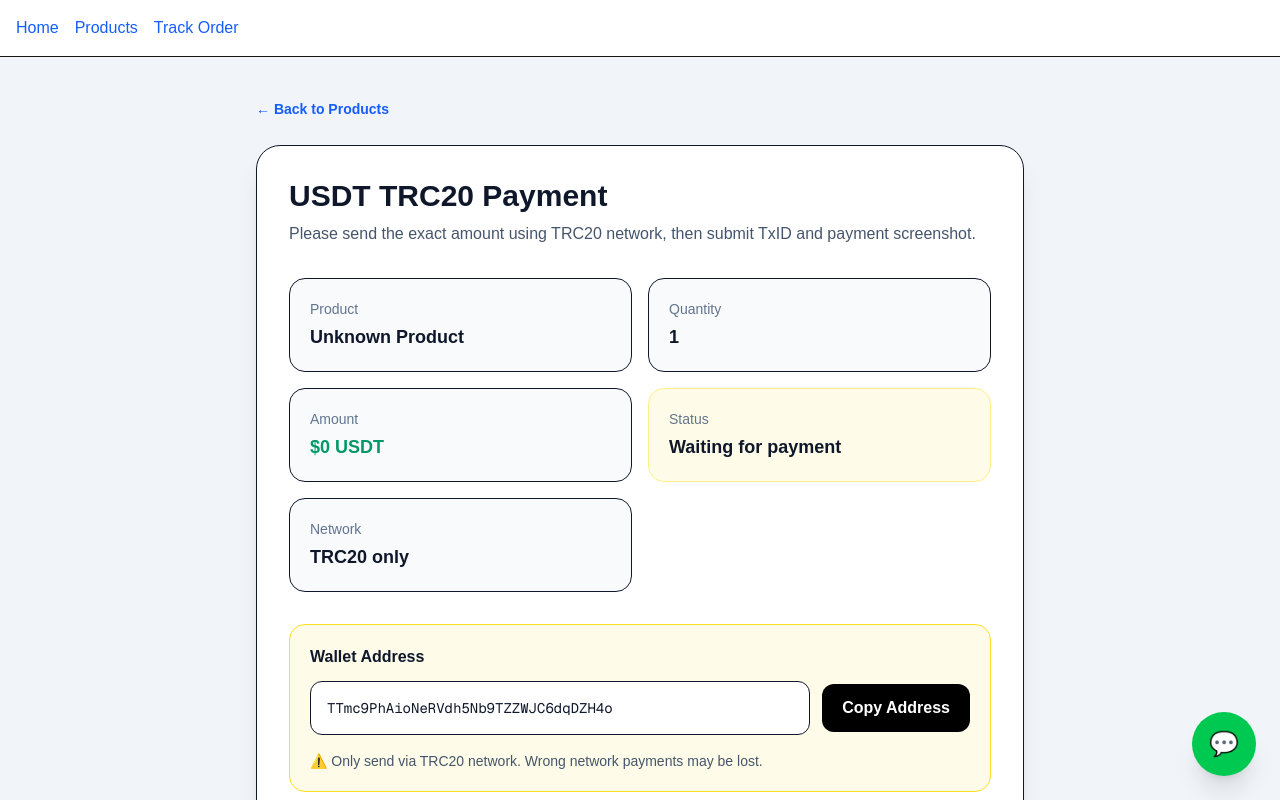
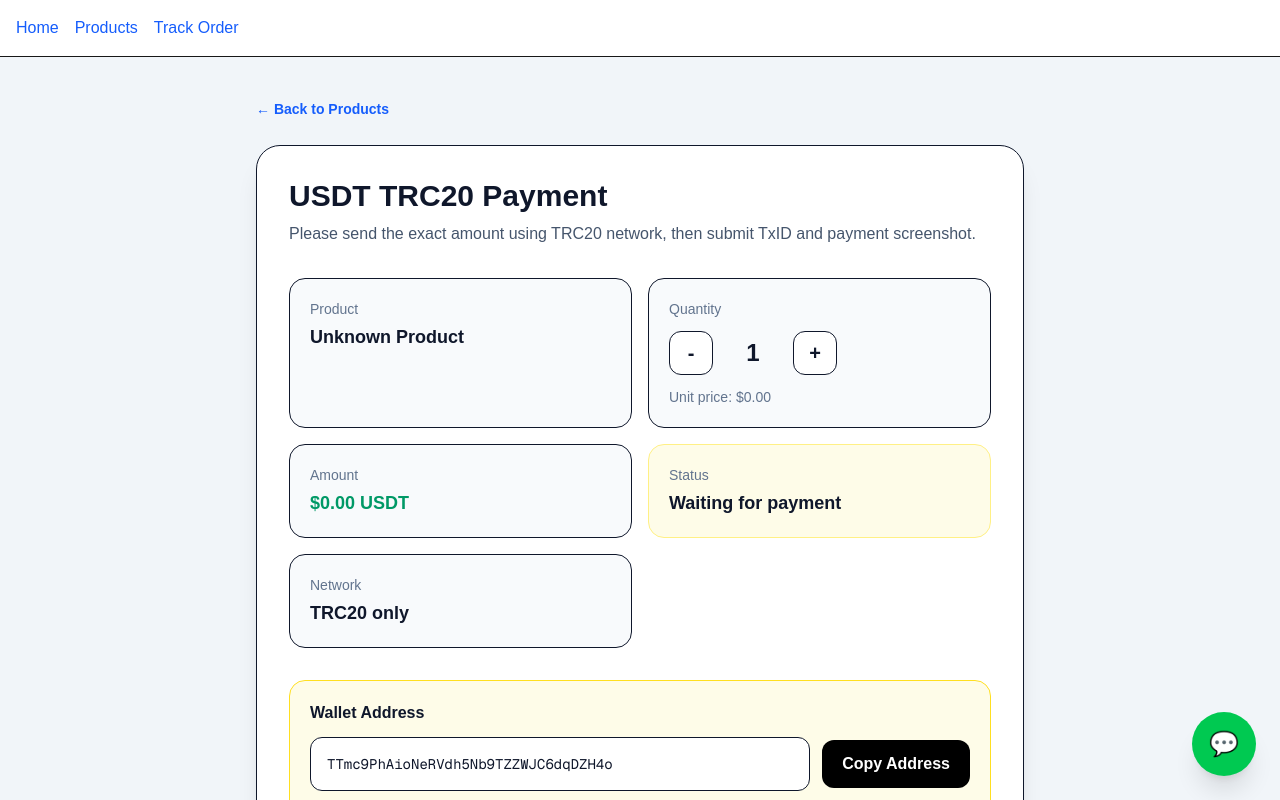
Before and after one commit to summitwang/Digital-Software-Deals, a Next.js app: page /payment in a window 1280 px wide. Shown: the top 800 px of the page. Built offline with nearby package versions, Linux system fonts and the light colour scheme.

Commit message:
Update page.tsx

```diff
--- a/app/payment/page.tsx
+++ b/app/payment/page.tsx
@@ -6,14 +6,27 @@ import Link from "next/link";
 
 const WALLET_ADDRESS = "TTmc9PhAioNeRVdh5Nb9TZZWJC6dqDZH4o";
 
+function money(value: number) {
+  return value.toFixed(2);
+}
+
 function PaymentContent() {
   const router = useRouter();
   const searchParams = useSearchParams();
 
   const product = searchParams.get("product") || "Unknown Product";
-  const amount = searchParams.get("amount") || "0";
-  const quantity = searchParams.get("quantity") || "1";
+  const amountFromUrl = Number(searchParams.get("amount") || "0");
+  const quantityFromUrl = Number(searchParams.get("quantity") || "1");
   const productType = searchParams.get("type") || "other";
+
+  const [quantity, setQuantity] = useState(
+    quantityFromUrl > 0 ? quantityFromUrl : 1
+  );
+
+  const unitPrice =
+    quantityFromUrl > 0 ? amountFromUrl / quantityFromUrl : amountFromUrl;
+
+  const totalAmount = unitPrice * quantity;
 
   const [form, setForm] = useState({
     customer_name: "",
@@ -61,7 +74,7 @@ function PaymentContent() {
       method: "POST",
       body: JSON.stringify({
         product,
-        amount,
+        amount: money(totalAmount),
         quantity,
         product_type: productType,
         ...form,
@@ -98,8 +111,36 @@ function PaymentContent() {
 
           <div className="grid md:grid-cols-2 gap-4 mb-8">
             <Info title="Product" value={product} />
-            <Info title="Quantity" value={quantity} />
-            <Info title="Amount" value={`$${amount} USDT`} green />
+
+            <div className="border rounded-2xl p-5 bg-slate-50">
+              <p className="text-slate-500 text-sm mb-3">Quantity</p>
+
+              <div className="flex items-center gap-4">
+                <button
+                  onClick={() => setQuantity((q) => Math.max(1, q - 1))}
+                  className="w-11 h-11 rounded-xl border bg-white text-xl font-bold"
+                >
+                  -
+                </button>
+
+                <div className="text-2xl font-extrabold w-12 text-center">
+                  {quantity}
+                </div>
+
+                <button
+                  onClick={() => setQuantity((q) => q + 1)}
+                  className="w-11 h-11 rounded-xl border bg-white text-xl font-bold"
+                >
+                  +
+                </button>
+              </div>
+
+              <p className="text-sm text-slate-500 mt-3">
+                Unit price: ${money(unitPrice)}
+              </p>
+            </div>
+
+            <Info title="Amount" value={`$${money(totalAmount)} USDT`} green />
             <Info title="Status" value="Waiting for payment" yellow />
             <Info title="Network" value="TRC20 only" />
           </div>
@@ -121,7 +162,8 @@ function PaymentContent() {
             </div>
 
             <p className="text-sm text-slate-600 mt-4">
-              ⚠️ Only send via TRC20 network. Wrong network payments may be lost.
+              ⚠️ Only send via TRC20 network. Wrong network payments may be
+              lost.
             </p>
           </div>
 
```
